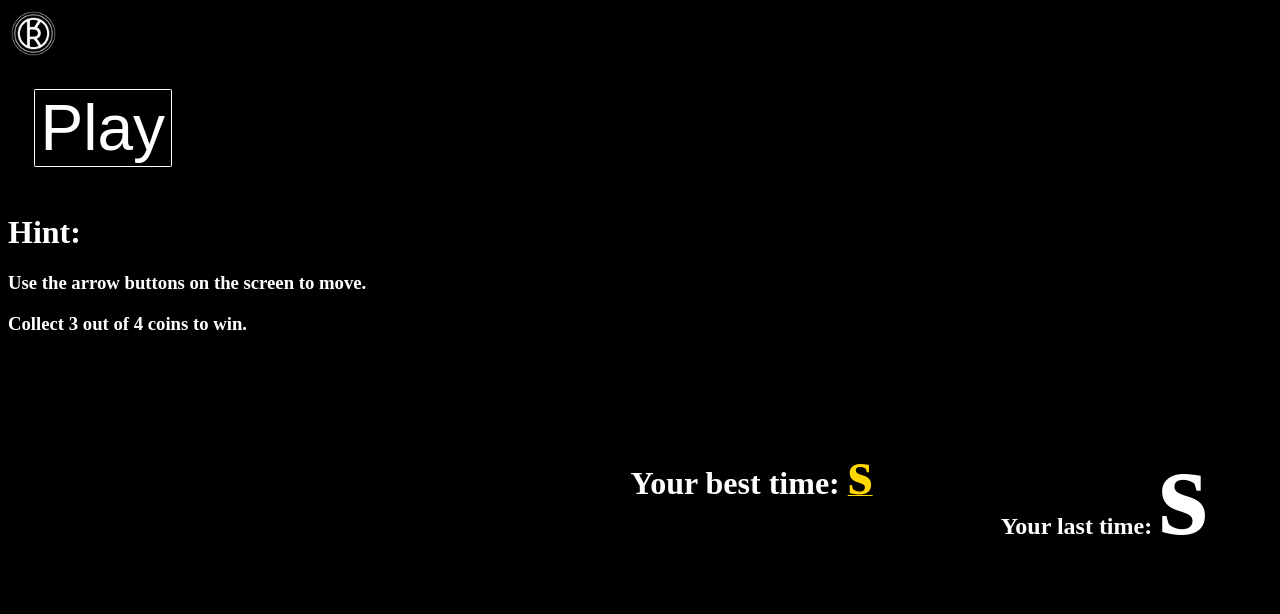
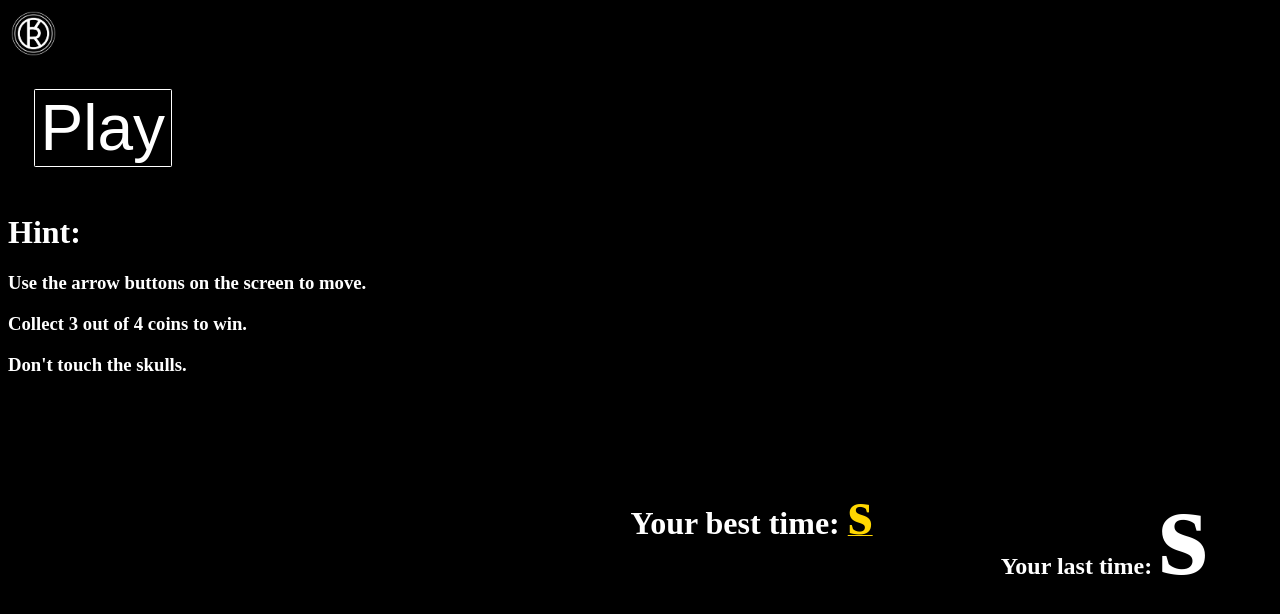
Before and after one commit to divear/Randprix, a React (Create React App) app: page / in a window 1280 px wide. Shown: the top 614 px of the page. Built offline with nearby package versions, Linux system fonts and the light colour scheme.

Commit message:
updated the info

```diff
--- a/src/components/About.jsx
+++ b/src/components/About.jsx
@@ -3,11 +3,12 @@ import React from 'react'
 function About() {
     return (
         <div>
+            <title>About</title>
             <h1>About Randprix</h1>
             <p> Ranprix is a open source site made by me for fun. </p>
             <p> Sorry for the badly drawn sprites </p>
 
-                <h2><a href="https://github.com/lukascobit/Randprix">Source code</a></h2>
+            <h2><a href="https://github.com/lukascobit/Randprix">Source code</a></h2>
 
 
         </div>
--- a/src/components/Game.jsx
+++ b/src/components/Game.jsx
@@ -147,7 +147,7 @@ function Game() {
 
   return (
     <div>
-      <title>Play Randprix</title>
+      <title>Play Randprix </title>
 
       <h1 className={localStorage.getItem("bestScore") ? "no" : "hint"}>Use WASD to move.</h1>
       <canvas
--- a/src/components/Home.jsx
+++ b/src/components/Home.jsx
@@ -23,6 +23,7 @@ function Home() {
             <h1>Hint:</h1>
             <h3>Use {window.innerHeight > 820 ? "WASD" : "the arrow buttons on the screen"} to move.</h3>
             <h3>Collect 3 out of 4 coins to win.</h3>
+            <h3>Don't touch the skulls.</h3>
 
             <h2 className="yourTime">Your last time: <span className="time">{localStorage.getItem("time")}s</span></h2>
             <br />
```
